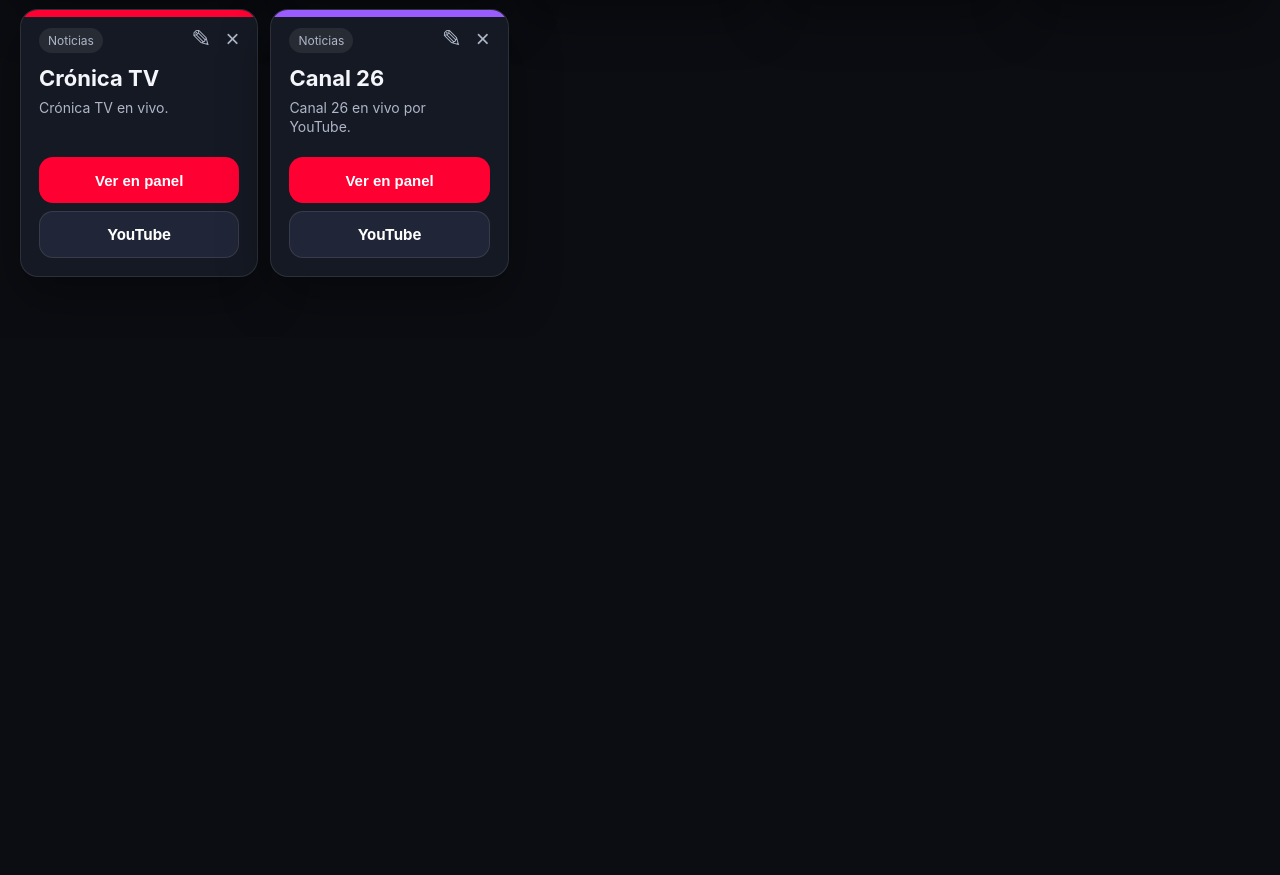
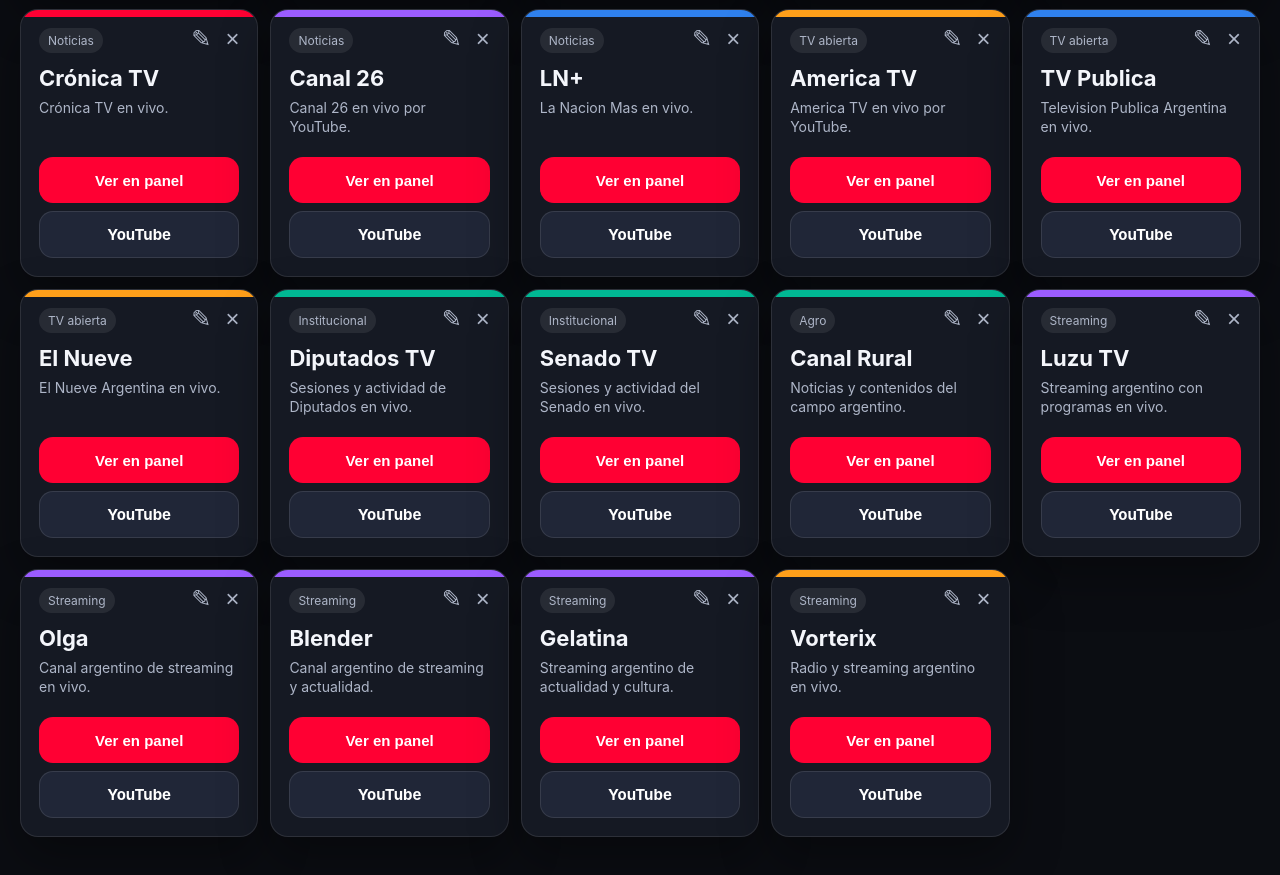
Before and after one commit to sergiodq/tv-argentina-youtube, a website: page public/index.html in a window 1280 px wide. Shown: the part 1587-2462 px from the top of the page. Before the commit the page ends 1924 px from the top, so only its background shows below. Drawn offline with Linux system fonts and the light colour scheme.

Commit message:
Agrega canales argentinos populares

```diff
--- a/public/css/style.css
+++ b/public/css/style.css
@@ -45,6 +45,10 @@ h1 { font-size: 24px; }
 .playerHeader strong { font-size: 22px; }
 .videoWrap { position: relative; width: 100%; aspect-ratio: 16 / 9; overflow: hidden; border-radius: 20px; background: #000; border: 1px solid var(--border); }
 .videoWrap iframe { position: absolute; inset: 0; width: 100%; height: 100%; border: 0; }
+.playerFallback { position: absolute; inset: 0; display: grid; place-content: center; gap: 14px; padding: 24px; text-align: center; background: linear-gradient(145deg, rgba(21,25,35,.96), rgba(11,13,18,.98)); }
+.playerFallback strong { font-size: clamp(20px, 4vw, 34px); }
+.playerFallback p { color: var(--muted); max-width: 520px; line-height: 1.5; }
+.playerFallback .btn { min-width: 180px; justify-self: center; }
 
 .toolbar { display: flex; }
 .actions { display: flex; flex-wrap: wrap; gap: 10px; }
--- a/public/index.html
+++ b/public/index.html
@@ -45,6 +45,11 @@
           allow="accelerometer; autoplay; clipboard-write; encrypted-media; gyroscope; picture-in-picture; web-share"
           allowfullscreen>
         </iframe>
+        <div id="playerFallback" class="playerFallback hidden">
+          <strong>Este vivo se abre mejor en YouTube</strong>
+          <p>El canal usa un enlace oficial que no siempre permite embeber la transmision.</p>
+          <a class="btn primary" href="#" target="_blank" rel="noopener">Abrir vivo</a>
+        </div>
       </div>
     </section>
 
--- a/public/js/app.js
+++ b/public/js/app.js
@@ -56,6 +56,102 @@ const canalesIniciales = [
     categoria: 'Noticias',
     descripcion: 'Canal 26 en vivo por YouTube.',
     color: 'purple'
+  },
+  {
+    id: 'lnmas',
+    nombre: 'LN+',
+    url: 'https://www.youtube.com/@lanacionmas/live',
+    categoria: 'Noticias',
+    descripcion: 'La Nacion Mas en vivo.',
+    color: 'blue'
+  },
+  {
+    id: 'america',
+    nombre: 'America TV',
+    url: 'https://www.youtube.com/@americaenvivo/live',
+    categoria: 'TV abierta',
+    descripcion: 'America TV en vivo por YouTube.',
+    color: 'orange'
+  },
+  {
+    id: 'tvpublica',
+    nombre: 'TV Publica',
+    url: 'https://www.youtube.com/user/TVPublicaArgentina/live',
+    categoria: 'TV abierta',
+    descripcion: 'Television Publica Argentina en vivo.',
+    color: 'blue'
+  },
+  {
+    id: 'elnueve',
+    nombre: 'El Nueve',
+    url: 'https://www.youtube.com/@elnueve/live',
+    categoria: 'TV abierta',
+    descripcion: 'El Nueve Argentina en vivo.',
+    color: 'orange'
+  },
+  {
+    id: 'diputados',
+    nombre: 'Diputados TV',
+    url: 'https://www.youtube.com/@DTVDIPUTADOSTELEVISION/live',
+    categoria: 'Institucional',
+    descripcion: 'Sesiones y actividad de Diputados en vivo.',
+    color: 'green'
+  },
+  {
+    id: 'senado',
+    nombre: 'Senado TV',
+    url: 'https://www.youtube.com/@SenadoTVArgentina/live',
+    categoria: 'Institucional',
+    descripcion: 'Sesiones y actividad del Senado en vivo.',
+    color: 'green'
+  },
+  {
+    id: 'canalrural',
+    nombre: 'Canal Rural',
+    url: 'https://www.youtube.com/@canalrural/live',
+    categoria: 'Agro',
+    descripcion: 'Noticias y contenidos del campo argentino.',
+    color: 'green'
+  },
+  {
+    id: 'luzu',
+    nombre: 'Luzu TV',
+    url: 'https://www.youtube.com/@luzutv/live',
+    categoria: 'Streaming',
+    descripcion: 'Streaming argentino con programas en vivo.',
+    color: 'purple'
+  },
+  {
+    id: 'olga',
+    nombre: 'Olga',
+    url: 'https://www.youtube.com/@olgaenvivo_/live',
+    categoria: 'Streaming',
+    descripcion: 'Canal argentino de streaming en vivo.',
+    color: 'purple'
+  },
+  {
+    id: 'blender',
+    nombre: 'Blender',
+    url: 'https://www.youtube.com/@estoesblender/live',
+    categoria: 'Streaming',
+    descripcion: 'Canal argentino de streaming y actualidad.',
+    color: 'purple'
+  },
+  {
+    id: 'gelatina',
+    nombre: 'Gelatina',
+    url: 'https://www.youtube.com/@SomosGelatina/live',
+    categoria: 'Streaming',
+    descripcion: 'Streaming argentino de actualidad y cultura.',
+    color: 'purple'
+  },
+  {
+    id: 'vorterix',
+    nombre: 'Vorterix',
+    url: 'https://www.youtube.com/@vorterixoficial/live',
+    categoria: 'Streaming',
+    descripcion: 'Radio y streaming argentino en vivo.',
+    color: 'orange'
   }
 ];
 
@@ -72,6 +168,7 @@ const modalTitulo = document.getElementById('modalTitulo');
 const playerTitle = document.getElementById('playerTitle');
 const playerMeta = document.getElementById('playerMeta');
 const playerFrame = document.getElementById('playerFrame');
+const playerFallback = document.getElementById('playerFallback');
 const btnAbrirYoutube = document.getElementById('btnAbrirYoutube');
 
 const campos = {
@@ -119,7 +216,12 @@ function cargarCanales() {
   }
   try {
     const parsed = JSON.parse(guardados);
-    return Array.isArray(parsed) && parsed.length ? parsed : canalesIniciales;
+    if (!Array.isArray(parsed) || !parsed.length) return canalesIniciales;
+    const idsGuardados = new Set(parsed.map(c => c.id));
+    const nuevos = canalesIniciales.filter(c => !idsGuardados.has(c.id));
+    const fusionados = [...parsed, ...nuevos];
+    if (nuevos.length) localStorage.setItem(STORAGE_KEY, JSON.stringify(fusionados));
+    return fusionados;
   } catch {
     return canalesIniciales;
   }
@@ -162,7 +264,11 @@ window.reproducirCanal = (id) => {
   const embed = convertirAEmbed(canal.url);
   playerTitle.textContent = canal.nombre;
   playerMeta.textContent = `${canal.categoria || 'Sin categoría'} · ${canal.descripcion || 'Señal de YouTube'}`;
-  playerFrame.src = embed;
+  playerFrame.src = embed || 'about:blank';
+  if (playerFallback) {
+    playerFallback.classList.toggle('hidden', Boolean(embed));
+    playerFallback.querySelector('a').href = canal.url;
+  }
   btnAbrirYoutube.href = canal.url;
   renderizar();
   document.getElementById('playerBox').scrollIntoView({ behavior: 'smooth', block: 'start' });
@@ -171,7 +277,7 @@ window.reproducirCanal = (id) => {
 function convertirAEmbed(url) {
   const videoId = obtenerVideoId(url);
   if (videoId) return `https://www.youtube.com/embed/${videoId}?autoplay=1&rel=0`;
-  return url;
+  return null;
 }
 
 function obtenerVideoId(url) {
```
